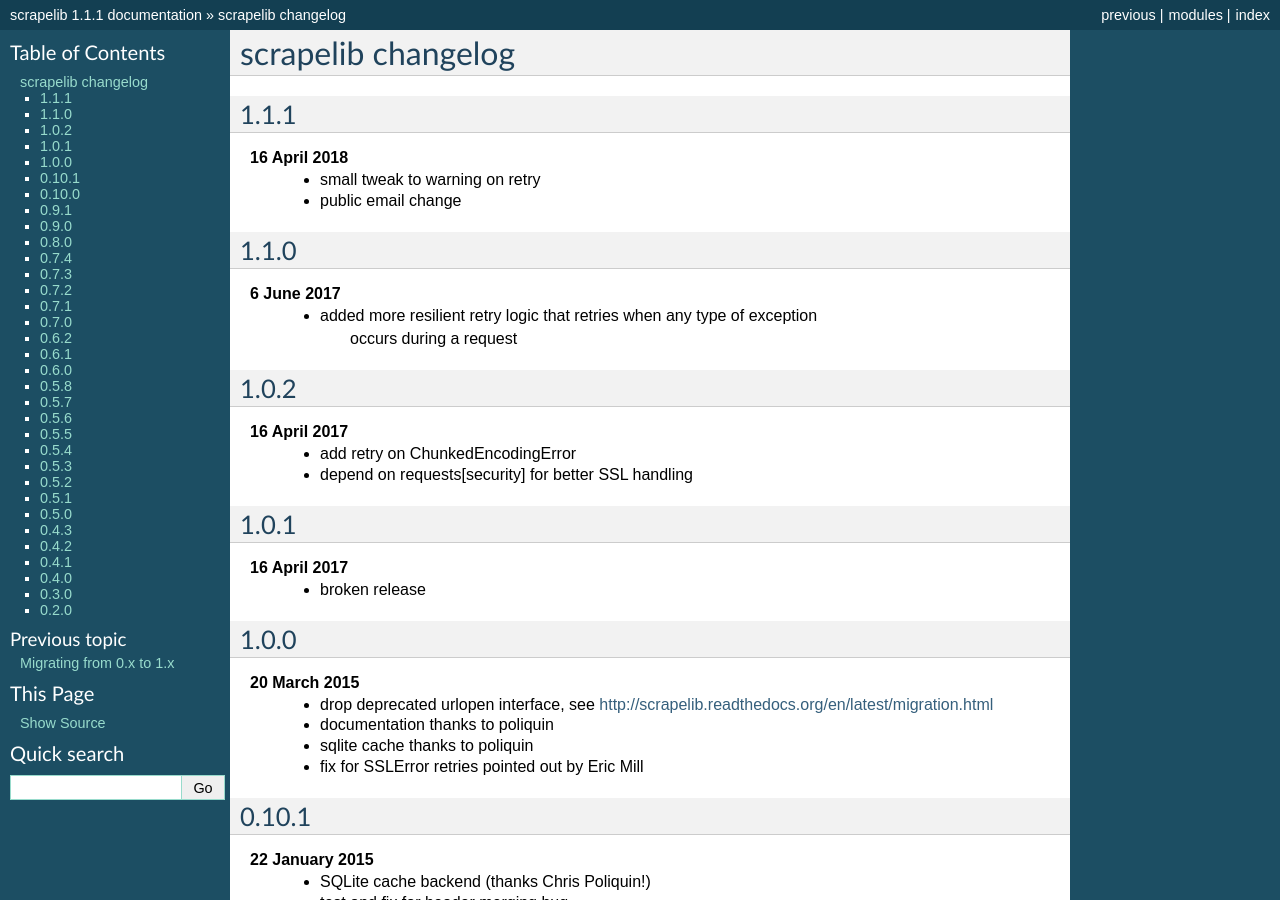
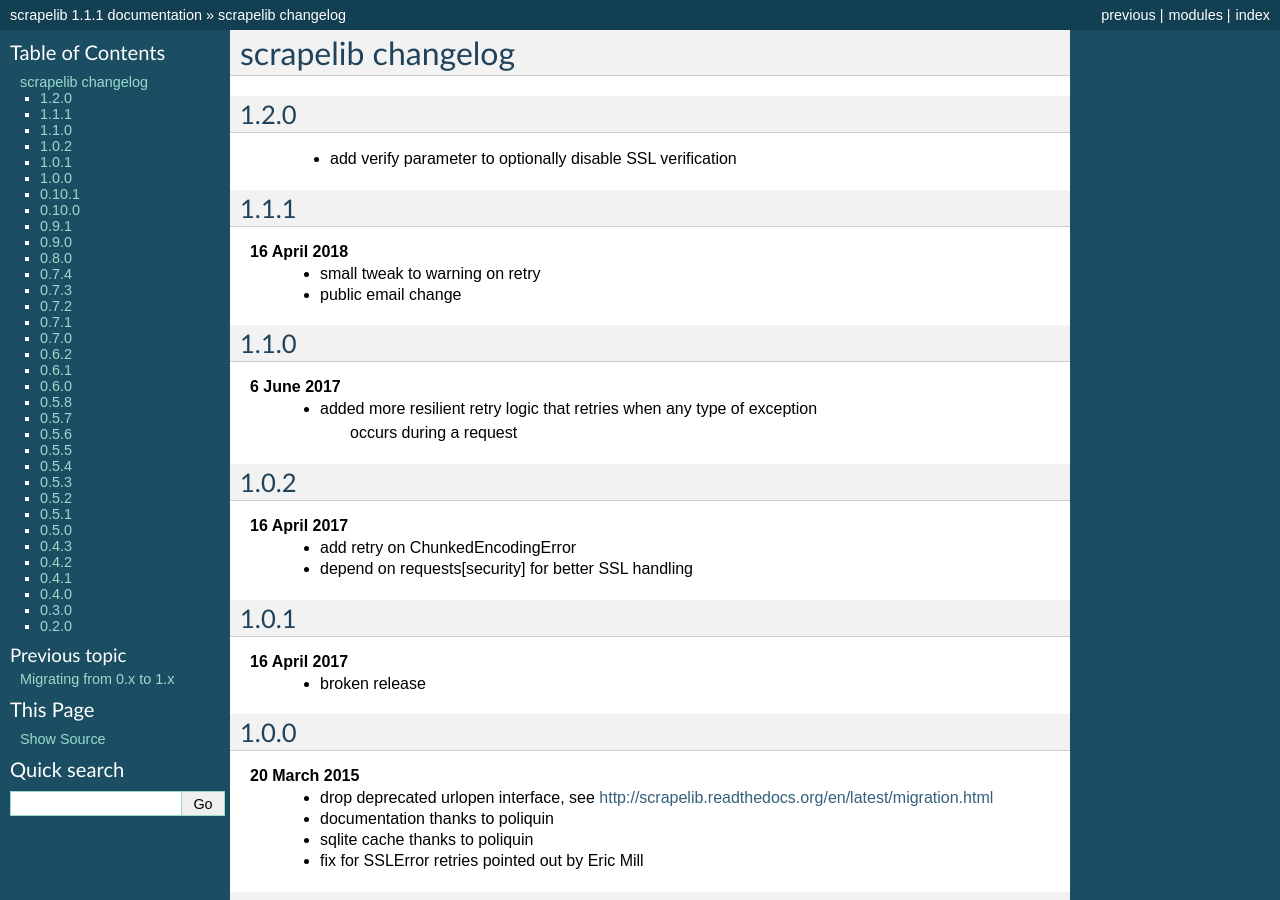
Before and after one commit to jamesturk/scrapelib, a Sphinx documentation site: the page built from docs/changelog.rst, in a window 1280 px wide and 900 px high. Built offline with Sphinx 7.4.7, drawn with Linux system fonts in a browser that asks for light colours.

Commit message:
Update changelog.rst

```diff
--- a/docs/changelog.rst
+++ b/docs/changelog.rst
@@ -1,5 +1,10 @@
 scrapelib changelog
 ===================
+
+1.2.0
+-----
+    * add verify parameter to optionally disable SSL verification
+
 
 1.1.1
 -----
```
